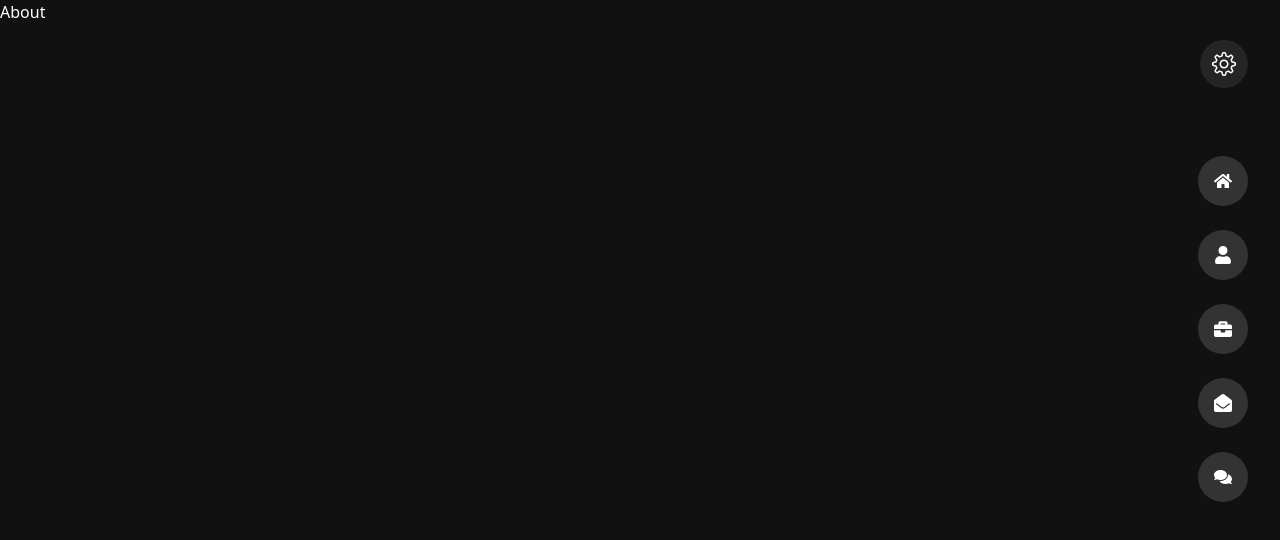
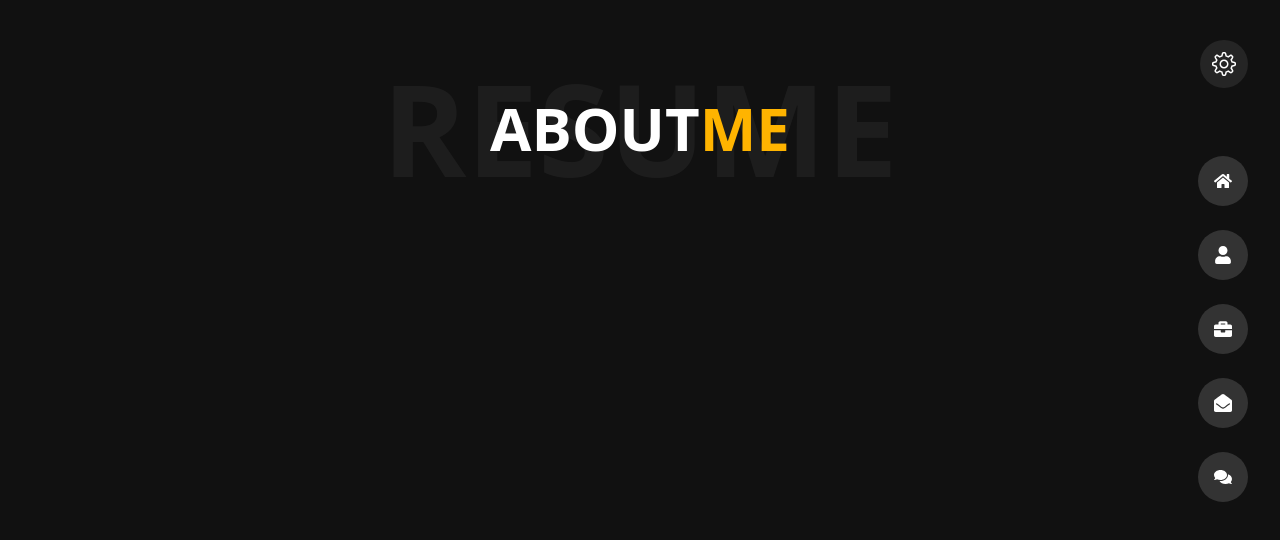
Before and after one commit to Mahdi-Alaee/My-Personal-Website, a React (Vite) app: page /about in a window 1280 px wide. Shown: the top 540 px of the page. Built offline with nearby package versions, Linux system fonts and the light colour scheme.

Commit message:
create LinkButton component

```diff
--- /dev/null
+++ b/src/components/LinkButton.tsx
@@ -0,0 +1,31 @@
+import { PropsWithChildren } from "react";
+import { Link } from "react-router-dom";
+
+interface LinkButtonProps {
+    to:string;
+    icon: React.ReactNode;
+}
+
+const LinkButton: React.FC<PropsWithChildren<LinkButtonProps>> = ({to, icon, children}) => {
+    return (
+        <Link
+          className="group relative flex mt-5 pl-8 border border-yellowColor gap-x-5
+          items-center rounded-full overflow-hidden"
+          to={to}
+        >
+          <span className="block font-bold tracking-tighter">
+            {children}
+          </span>
+          <span className="block bg-yellowColor p-4 rounded-full">
+            {icon}
+          </span>
+          {/* background hover */}
+          <div
+            className="absolute w-0 h-full right-0 bg-yellowColor -z-10 transition-all
+          duration-300 group-hover:w-full"
+          ></div>
+        </Link>
+    )
+}
+
+export default LinkButton;
--- a/src/pages/About.tsx
+++ b/src/pages/About.tsx
@@ -1,8 +1,13 @@
 const About: React.FC = () => {
   return (
-    <>
-      <h1>About</h1>
-    </>
+    <div className="pt-16">
+      <h1 className="relative uppercase  font-black text-center">
+        <span className="text-white/5 text-9xl">resume</span>
+        <div className="absolute left-0 right-0 bottom-0 top-0 m-auto w-max flex items-center text-6xl">
+          <span>About</span> <span className="text-yellowColor">Me</span>
+        </div>
+      </h1>
+    </div>
   );
 };
 
--- a/src/pages/Index.tsx
+++ b/src/pages/Index.tsx
@@ -1,5 +1,5 @@
 import { FaArrowRight } from "react-icons/fa";
-import { Link } from "react-router-dom";
+import LinkButton from "../components/LinkButton";
 
 const Index: React.FC = () => {
   return (
@@ -36,23 +36,9 @@ const Index: React.FC = () => {
           building excellent software that improves the lives of those around
           me.
         </p>
-        <Link
-          className="group relative flex mt-5 pl-8 border border-yellowColor gap-x-5
-          items-center rounded-full overflow-hidden"
-          to="/about"
-        >
-          <span className="block font-bold tracking-tighter">
-            MORE ABOUT ME
-          </span>
-          <span className="block bg-yellowColor p-4 rounded-full">
-            <FaArrowRight className="text-xl" />
-          </span>
-          {/* background hover */}
-          <div
-            className="absolute w-0 h-full right-0 bg-yellowColor -z-10 transition-all
-          duration-300 group-hover:w-full"
-          ></div>
-        </Link>
+        <LinkButton to="/about" icon={<FaArrowRight />}>
+          MORE ABOUT ME
+        </LinkButton>
       </div>
     </div>
   );
```
